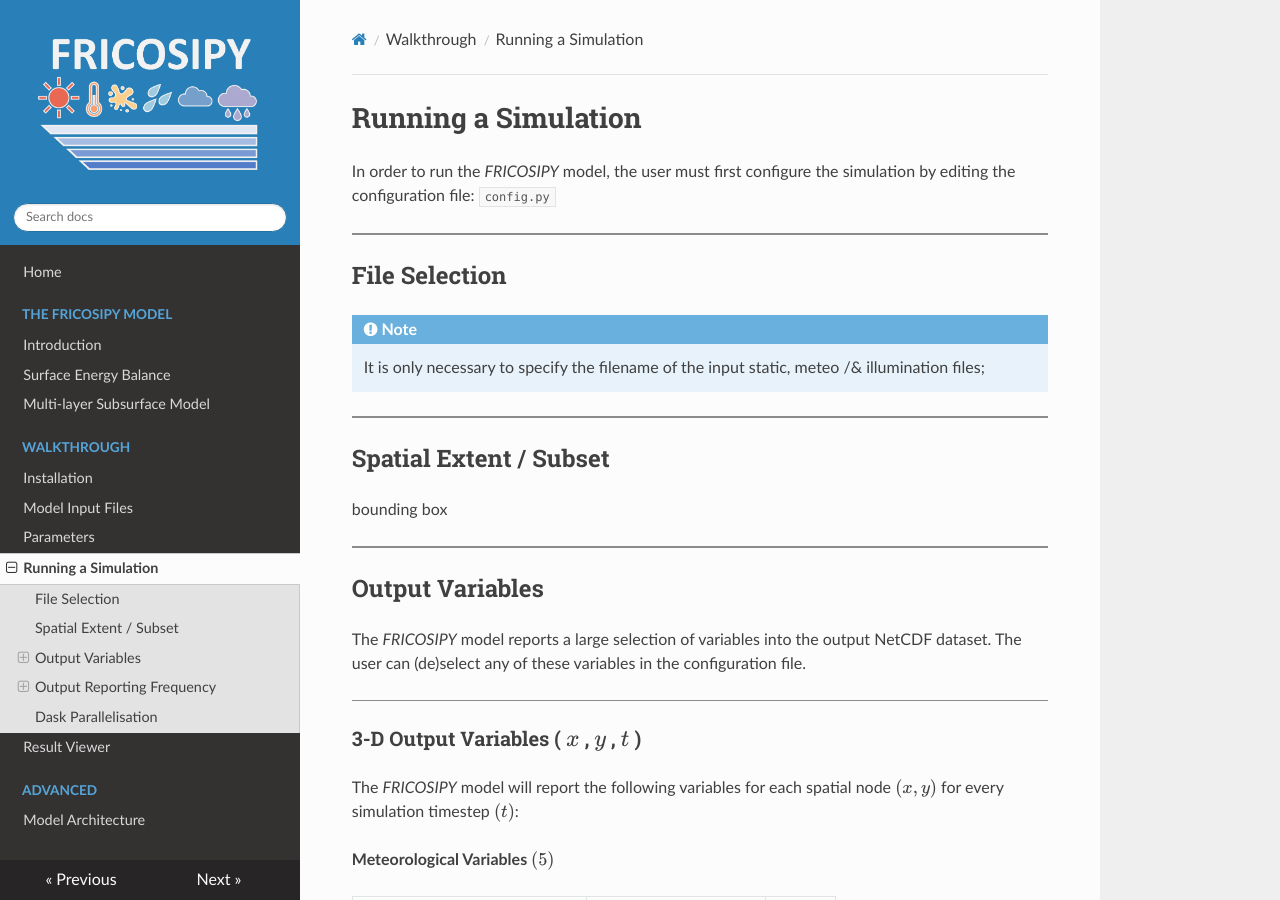
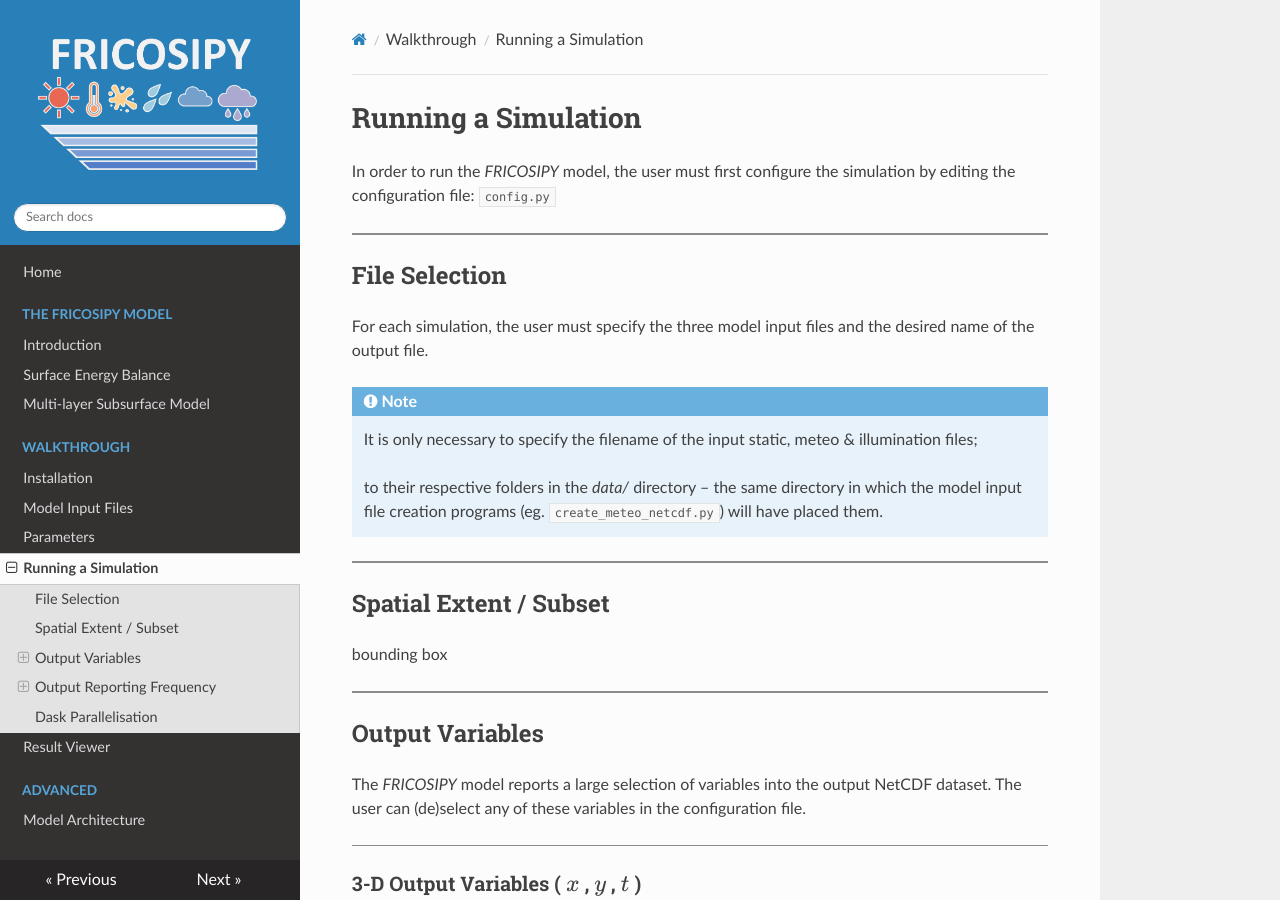
Before and after one commit to MarcusGastaldello/FRICOSIPY, an MkDocs documentation site: the page built from docs/running_a_simulation.md, in a window 1280 px wide and 900 px high. Built offline with MkDocs 1.6.1, drawn with Linux system fonts in a browser that asks for light colours.

Commit message:
Update running_a_simulation.md

```diff
--- a/docs/running_a_simulation.md
+++ b/docs/running_a_simulation.md
@@ -11,9 +11,12 @@ In order to run the *FRICOSIPY* model, the user must first configure the simulat
 
 ## File Selection
 
+For each simulation, the user must specify the three model input files and the desired name of the output file.
 
 !!! note
-    It is only necessary to specify the filename of the input static, meteo /& illumination files;
+    It is only necessary to specify the filename of the input static, meteo & illumination files;
+
+    to their respective folders in the *data/* directory – the same directory in which the model input file creation programs (eg. `create_meteo_netcdf.py`) will have placed them.
 
 <hr style="height:2px; background-color:#8b8b8b; border:none;" />
 
```
